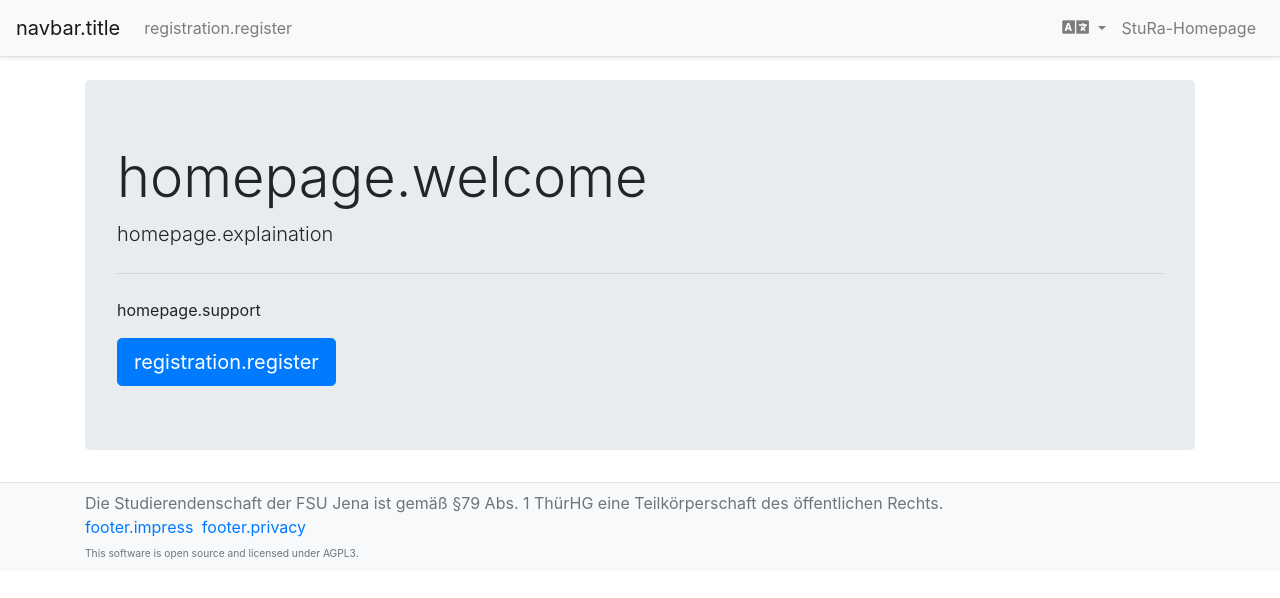
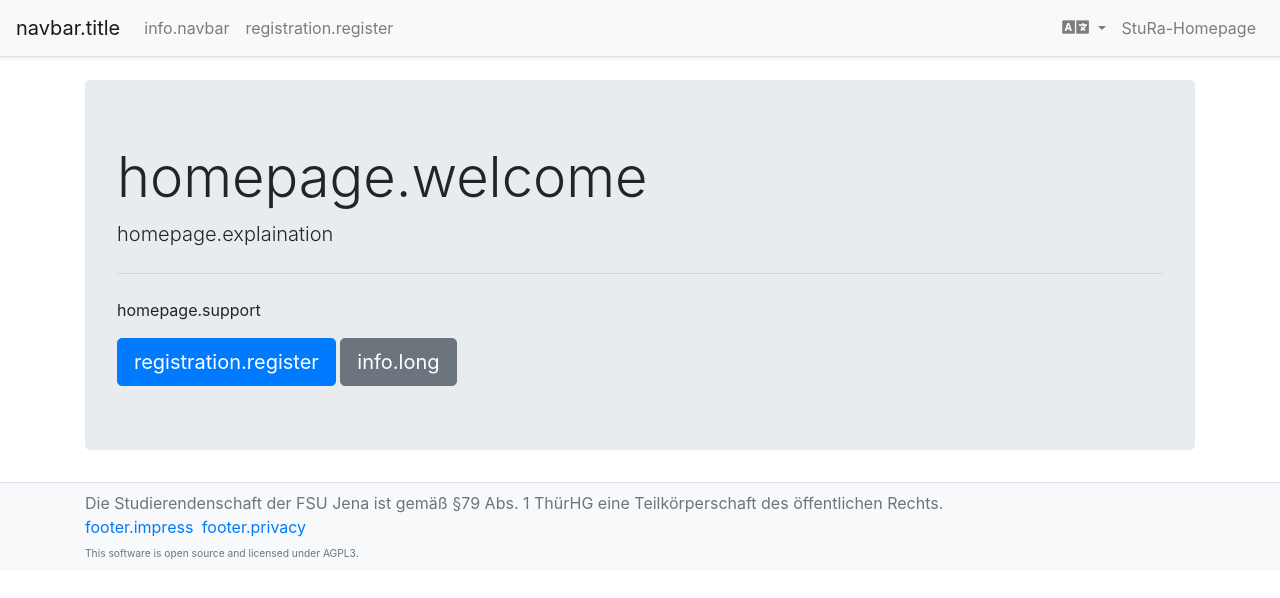
Before and after one commit to jbtronics/stura-urabstimmung, a Symfony app: template templates/homepage.html.twig in a window 1280 px wide. Shown: the top 598 px of the page. Run offline with Twig, Linux system fonts and the light colour scheme; the template is opened without the code that fills it, so the values that code supplies are empty; some libraries are stand-ins or nearby versions.

Commit message:
Added link to information page to homepage and navbar.

```diff
--- a/templates/_navbar.html.twig
+++ b/templates/_navbar.html.twig
@@ -8,6 +8,7 @@
 
 
         <div class="navbar-nav mr-auto">
+            <a class="nav-link" href="{{ path('info') }}">{% trans %}info.navbar{% endtrans %}</a>
            <a class="nav-link" href="{{ path('postal_voting_register') }}">{% trans %}registration.register{% endtrans %}</a>
         </div>
 
--- a/templates/homepage.html.twig
+++ b/templates/homepage.html.twig
@@ -7,5 +7,6 @@
         <hr class="my-4">
         <p>{% trans with { '%support_email%': support_email} %}homepage.support{% endtrans %}</p>
         <a class="btn btn-primary btn-lg" href="{{ path("postal_voting_register") }}" role="button">{% trans %}registration.register{% endtrans %}</a>
+        <a class="btn btn-secondary btn-lg" href="{{ path("info") }}" role="button">{% trans %}info.long{% endtrans %}</a>
     </div>
 {% endblock %}
```
Also changed, not shown: 2 other files.
